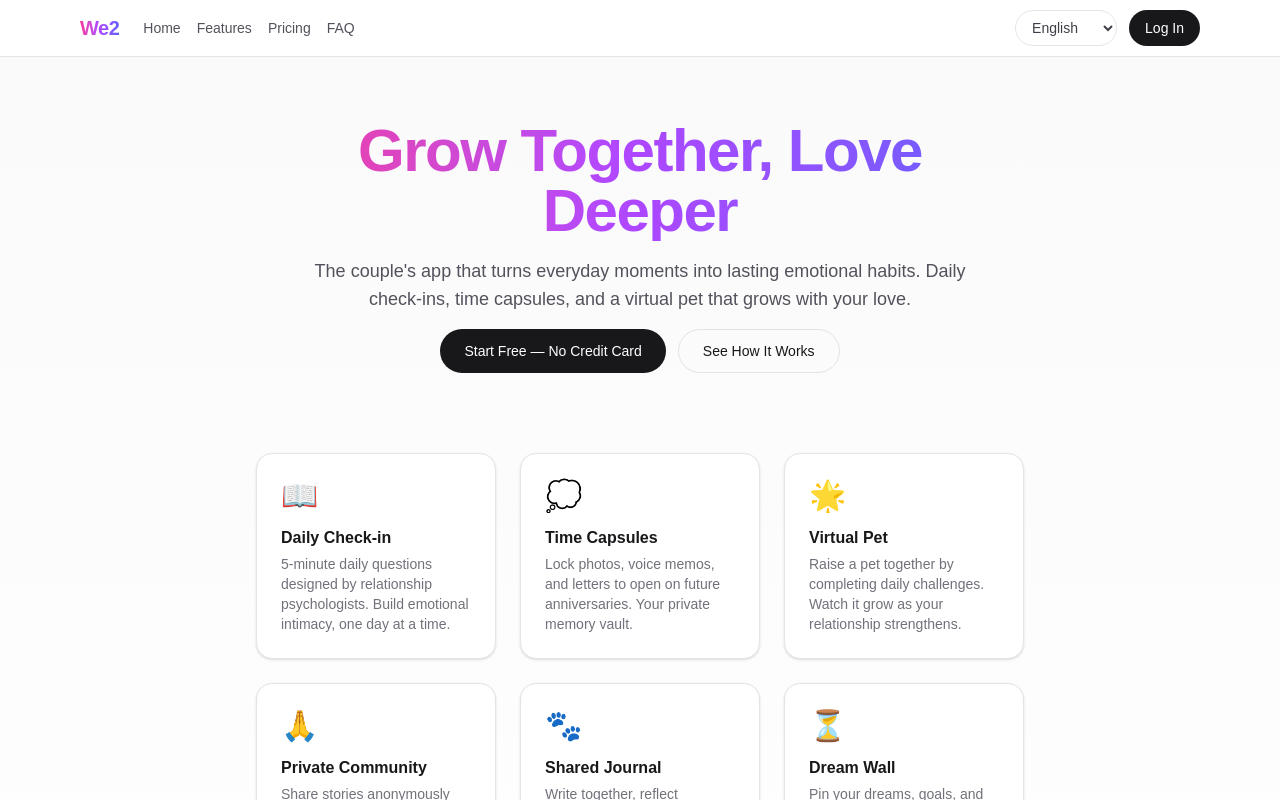
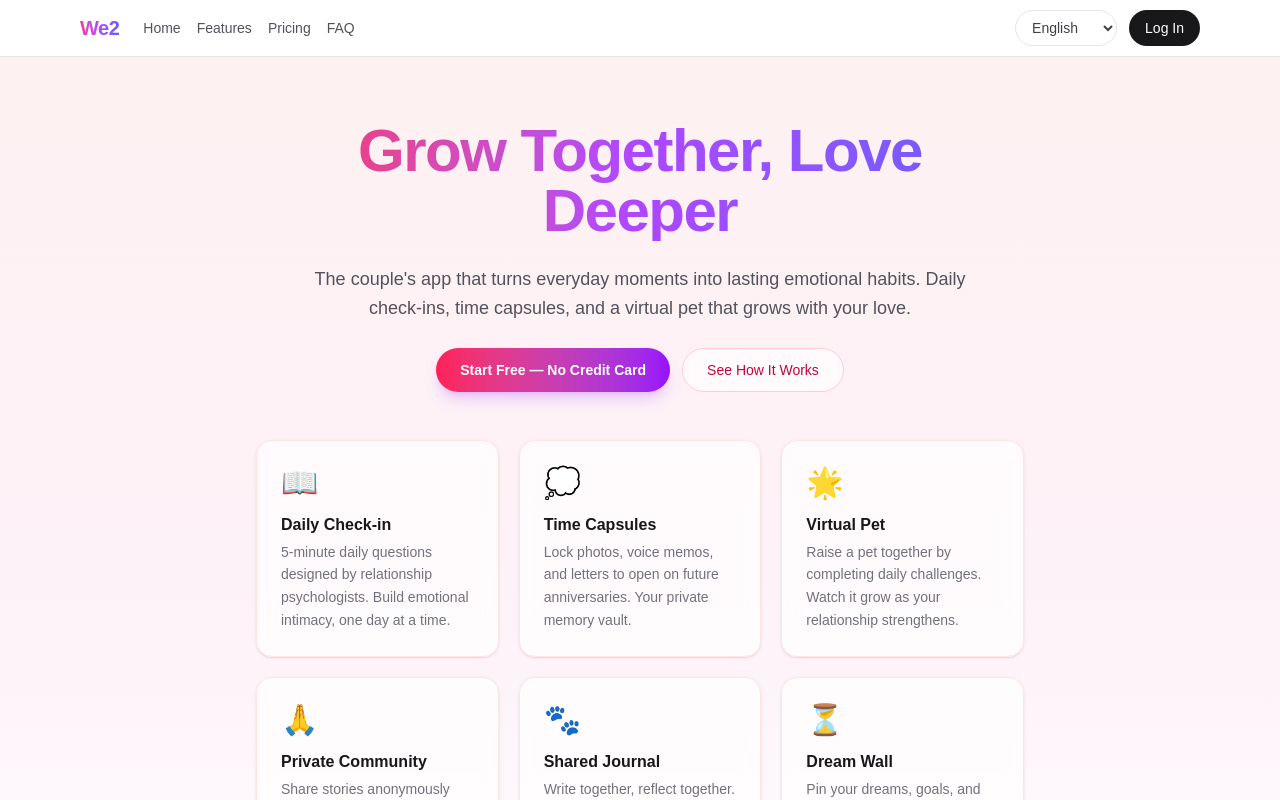
Before and after one commit to zprintprohk-rgb/we2, a Next.js app: page /en in a window 1280 px wide. Shown: the top 800 px of the page. Built offline with nearby package versions, Linux system fonts and the light colour scheme.

Commit message:
fix: Cloudflare Pages 部署修复 + SEO/UX 优化

```diff
--- a/next.config.ts
+++ b/next.config.ts
@@ -4,6 +4,7 @@ import createNextIntlPlugin from "next-intl/plugin";
 const withNextIntl = createNextIntlPlugin("./src/i18n/request.ts");
 
 const nextConfig: NextConfig = {
+  output: 'standalone', // Cloudflare Pages + OpenNext 需要独立构建包
   images: {
     unoptimized: true, // Cloudflare 不支持 Next.js 图片优化
   },
--- a/package.json
+++ b/package.json
@@ -5,7 +5,7 @@
   "scripts": {
     "build": "next build",
     "dev": "next dev",
-    "cf-build": "next build && npx @opennextjs/cloudflare build && node -e \"var fs=require('fs'),p='.open-next/';var r=JSON.parse(fs.readFileSync(p+'assets/_routes.json','utf8'));r.exclude=['/_next/*','/build/*','/favicon.ico','/file.svg','/globe.svg','/next.svg','/vercel.svg','/window.svg','/sw-push.js'];fs.writeFileSync(p+'_routes.json',JSON.stringify(r));fs.cpSync(p+'worker.js',p+'_worker.js')\"",
+    "cf-build": "next build && npx next-sitemap && npx @opennextjs/cloudflare build",
     "start": "next start",
     "lint": "eslint",
     "preview": "opennextjs-cloudflare build && opennextjs-cloudflare preview",
@@ -22,6 +22,7 @@
     "date-fns": "^4.3.0",
     "drizzle-kit": "^0.31.10",
     "drizzle-orm": "^0.45.2",
+    "framer-motion": "^12.40.0",
     "lucide-react": "^1.16.0",
     "next": "^15.5.7",
     "next-intl": "^4.12.0",
@@ -38,6 +39,7 @@
     "@types/react-dom": "^19",
     "eslint": "^9",
     "eslint-config-next": "16.2.6",
+    "next-sitemap": "^4.2.3",
     "tailwindcss": "^4",
     "typescript": "^5",
     "wrangler": "^4.94.0"
--- a/public/_routes.json
+++ b/public/_routes.json
@@ -1,5 +1,5 @@
 {
   "version": 1,
   "include": ["/*"],
-  "exclude": ["/_next/*", "/build/*", "/favicon.ico", "/file.svg", "/globe.svg", "/next.svg", "/vercel.svg", "/window.svg", "/sw-push.js"]
+  "exclude": []
 }
--- /dev/null
+++ b/src/app/[locale]/HomeClient.tsx
@@ -0,0 +1,157 @@
+'use client'
+
+import { Link } from '@/i18n/routing'
+import { motion } from 'framer-motion'
+
+type Feature = {
+  key: string
+  icon: string
+  title: string
+  desc: string
+}
+
+type Props = {
+  heroTitle: string
+  heroSubtitle: string
+  heroCta: string
+  heroSecondary: string
+  features: Feature[]
+  footerPrivacy: string
+  footerTerms: string
+  footerCookie: string
+  footerHelp: string
+  footerContact: string
+}
+
+const container = {
+  hidden: { opacity: 0 },
+  show: {
+    opacity: 1,
+    transition: { staggerChildren: 0.12 },
+  },
+} as const
+
+const item = {
+  hidden: { opacity: 0, y: 24 },
+  show: { opacity: 1, y: 0, transition: { duration: 0.5, ease: 'easeOut' as const } },
+} as const
+
+export function HomeClient({
+  heroTitle,
+  heroSubtitle,
+  heroCta,
+  heroSecondary,
+  features,
+  footerPrivacy,
+  footerTerms,
+  footerCookie,
+  footerHelp,
+  footerContact,
+}: Props) {
+  return (
+    <div className="flex min-h-screen flex-col items-center justify-center bg-gradient-to-b from-rose-50 via-pink-50 to-white px-4 py-16 dark:from-rose-950/40 dark:via-purple-950/30 dark:to-zinc-950">
+      <main className="w-full max-w-3xl text-center">
+        {/* Hero */}
+        <motion.div
+          initial={{ opacity: 0, y: 40 }}
+          animate={{ opacity: 1, y: 0 }}
+          transition={{ duration: 0.8, ease: 'easeOut' }}
+          className="space-y-6 pb-12"
+        >
+          <motion.h1
+            initial={{ scale: 0.95 }}
+            animate={{ scale: 1 }}
+            transition={{ duration: 0.8, delay: 0.1, ease: 'easeOut' }}
+            className="text-4xl font-bold tracking-tight sm:text-5xl lg:text-6xl bg-gradient-to-r from-rose-500 via-purple-500 to-indigo-500 bg-clip-text text-transparent"
+          >
+            {heroTitle}
+          </motion.h1>
+
+          <motion.p
+            initial={{ opacity: 0 }}
+            animate={{ opacity: 1 }}
+            transition={{ delay: 0.35, duration: 0.6 }}
+            className="mx-auto max-w-2xl text-lg text-zinc-600 dark:text-zinc-300 leading-relaxed"
+          >
+            {heroSubtitle}
+          </motion.p>
+
+          <motion.div
+            initial={{ opacity: 0, y: 16 }}
+            animate={{ opacity: 1, y: 0 }}
+            transition={{ delay: 0.5, duration: 0.5 }}
+            className="flex flex-wrap items-center justify-center gap-3"
+          >
+            <motion.span
+              whileHover={{ scale: 1.03 }}
+              whileTap={{ scale: 0.97 }}
+            >
+              <Link
+                href="/register"
+                className="inline-flex h-11 items-center rounded-full bg-gradient-to-r from-rose-500 to-purple-600 px-6 text-sm font-semibold text-white shadow-lg shadow-purple-500/25 hover:from-rose-600 hover:to-purple-700 transition-all duration-300"
+              >
+                {heroCta}
+              </Link>
+            </motion.span>
+
+            <motion.span
+              whileHover={{ scale: 1.03 }}
+              whileTap={{ scale: 0.97 }}
+            >
+              <Link
+                href="/features"
+                className="inline-flex h-11 items-center rounded-full border border-rose-200 bg-white/60 backdrop-blur px-6 text-sm font-medium text-rose-700 hover:bg-rose-50 dark:border-purple-800 dark:bg-purple-950/40 dark:text-purple-200 dark:hover:bg-purple-900/50 transition-all duration-300"
+              >
+                {heroSecondary}
+              </Link>
+            </motion.span>
+          </motion.div>
+        </motion.div>
+
+        {/* Feature grid with stagger animation */}
+        <motion.div
+          variants={container}
+          initial="hidden"
+          whileInView="show"
+          viewport={{ once: true, amount: 0.15 }}
+          className="grid gap-5 sm:grid-cols-2 lg:grid-cols-3 pb-16"
+        >
+          {features.map((feature) => (
+            <motion.div
+              key={feature.key}
+              variants={item}
+              whileHover={{
+                y: -4,
+                boxShadow:
+                  '0 12px 40px rgba(244,114,182,0.15), 0 0 0 1px rgba(168,85,247,0.2)',
+              }}
+              className="rounded-2xl border border-rose-100 bg-white/70 backdrop-blur p-6 text-left shadow-sm transition-all duration-300 dark:border-purple-800/50 dark:bg-purple-950/30 dark:hover:shadow-purple-500/10"
+            >
+              <span className="text-3xl">{feature.icon}</span>
+              <h3 className="mt-3 font-semibold text-zinc-900 dark:text-zinc-100">
+                {feature.title}
+              </h3>
+              <p className="mt-1 text-sm text-zinc-500 dark:text-zinc-400 leading-relaxed">
+                {feature.desc}
+              </p>
+            </motion.div>
+          ))}
+        </motion.div>
+
+        {/* Footer */}
+        <footer className="pt-12 text-sm text-zinc-400 dark:text-zinc-500">
+          <div className="flex flex-wrap justify-center gap-4">
+            <Link href="/privacy">{footerPrivacy}</Link>
+            <Link href="/terms">{footerTerms}</Link>
+            <Link href="/cookies">{footerCookie}</Link>
+            <Link href="/help">{footerHelp}</Link>
+            <Link href="/contact">{footerContact}</Link>
+          </div>
+          <p className="mt-4">
+            © {new Date().getFullYear()} We2
+          </p>
+        </footer>
+      </main>
+    </div>
+  )
+}
--- a/src/app/[locale]/layout.tsx
+++ b/src/app/[locale]/layout.tsx
@@ -59,6 +59,10 @@ export default async function LocaleLayout({ children, params }: Props) {
 
   return (
     <html lang={locale} suppressHydrationWarning>
+      <head>
+        {/* Cloudflare Web Analytics */}
+        <script defer src='https://static.cloudflareinsights.com/beacon.min.js' data-cf-beacon='{"token": "REPLACE_WITH_YOUR_CF_BEACON_TOKEN"}'></script>
+      </head>
       <body className="min-h-screen bg-zinc-50 text-zinc-900 antialiased dark:bg-zinc-950 dark:text-zinc-100">
         <NextIntlClientProvider locale={locale} messages={messages}>
           {/* JSON-LD structured data */}
--- a/src/app/[locale]/page.tsx
+++ b/src/app/[locale]/page.tsx
@@ -8,6 +8,7 @@ import {
   generateAlternateLinks,
 } from '@/lib/seo'
 import { routing, type Locale } from '@/i18n/routing'
+import { HomeClient } from './HomeClient'
 
 // ---------- Static params ----------
 export function generateStaticParams() {
@@ -47,9 +48,23 @@ export async function generateMetadata({
   }
 }
 
-// ---------- Page component ----------
+// ---------- Page component (server) ----------
 export default async function HomePage() {
   const t = await getTranslations()
+
+  const features = [
+    { key: 'sharedJournal', icon: '📖' },
+    { key: 'moodTracker', icon: '💭' },
+    { key: 'dreamWall', icon: '🌟' },
+    { key: 'dailyGratitude', icon: '🙏' },
+    { key: 'petAdoption', icon: '🐾' },
+    { key: 'timeCapsule', icon: '⏳' },
+  ].map(({ key, icon }) => ({
+    key,
+    icon,
+    title: t(`home.features.${key}.title`),
+    desc: t(`home.features.${key}.desc`),
+  }))
 
   return (
     <>
@@ -71,70 +86,18 @@ export default async function HomePage() {
         }}
       />
 
-      <div className="flex min-h-screen flex-col items-center justify-center bg-gradient-to-b from-zinc-50 to-white px-4 py-16 dark:from-zinc-950 dark:to-zinc-900">
-        <main className="w-full max-w-3xl text-center space-y-8">
-          {/* Hero */}
-          <div className="space-y-4">
-            <h1 className="text-4xl font-bold tracking-tight sm:text-5xl lg:text-6xl bg-gradient-to-r from-pink-500 via-purple-500 to-indigo-500 bg-clip-text text-transparent">
-              {t('home.hero.title')}
-            </h1>
-            <p className="mx-auto max-w-2xl text-lg text-zinc-600 dark:text-zinc-400">
-              {t('home.hero.subtitle')}
-            </p>
-            <div className="flex flex-wrap items-center justify-center gap-3">
-              <Link
-                href="/"
-                className="inline-flex h-11 items-center rounded-full bg-zinc-900 px-6 text-sm font-medium text-white hover:bg-zinc-800 dark:bg-zinc-100 dark:text-zinc-900 dark:hover:bg-zinc-200"
-              >
-                {t('home.hero.cta')}
-              </Link>
-              <Link
-                href="/features"
-                className="inline-flex h-11 items-center rounded-full border border-zinc-200 px-6 text-sm font-medium hover:bg-zinc-100 dark:border-zinc-800 dark:hover:bg-zinc-800"
-              >
-                {t('home.hero.secondary')}
-              </Link>
-            </div>
-          </div>
-
-          {/* Feature grid */}
-          <div className="grid gap-6 pt-12 sm:grid-cols-2 lg:grid-cols-3">
-            {[
-              { key: 'sharedJournal', icon: '📖' },
-              { key: 'moodTracker', icon: '💭' },
-              { key: 'dreamWall', icon: '🌟' },
-              { key: 'dailyGratitude', icon: '🙏' },
-              { key: 'petAdoption', icon: '🐾' },
-              { key: 'timeCapsule', icon: '⏳' },
-            ].map(({ key, icon }) => (
-              <div
-                key={key}
-                className="rounded-2xl border border-zinc-200 bg-white p-6 text-left shadow-sm hover:shadow-md transition-shadow dark:border-zinc-800 dark:bg-zinc-900"
-              >
-                <div className="text-3xl">{icon}</div>
-                <h3 className="mt-3 font-semibold text-zinc-900 dark:text-zinc-100">
-                  {t(`home.features.${key}.title`)}
-                </h3>
-                <p className="mt-1 text-sm text-zinc-500 dark:text-zinc-400">
-                  {t(`home.features.${key}.desc`)}
-                </p>
-              </div>
-            ))}
-          </div>
-
-          {/* Footer */}
-          <footer className="pt-16 text-sm text-zinc-400 dark:text-zinc-500">
-            <div className="flex flex-wrap justify-center gap-4">
-              <Link href="/privacy">{t('footer.privacy')}</Link>
-              <Link href="/terms">{t('footer.terms')}</Link>
-              <Link href="/cookies">{t('footer.cookie')}</Link>
-              <Link href="/help">{t('footer.help')}</Link>
-              <Link href="/contact">{t('footer.contact')}</Link>
-            </div>
-            <p className="mt-4">© {new Date().getFullYear()} {t('siteName')}</p>
-          </footer>
-        </main>
-      </div>
+      <HomeClient
+        heroTitle={t('home.hero.title')}
+        heroSubtitle={t('home.hero.subtitle')}
+        heroCta={t('home.hero.cta')}
+        heroSecondary={t('home.hero.secondary')}
+        features={features}
+        footerPrivacy={t('footer.privacy')}
+        footerTerms={t('footer.terms')}
+        footerCookie={t('footer.cookie')}
+        footerHelp={t('footer.help')}
+        footerContact={t('footer.contact')}
+      />
     </>
   )
 }
```
Also changed, not shown: next-sitemap.config.js (added, +35 -0 lines), public/robots.txt (added), 2 other files (tests, documents, lock files or other folders).
